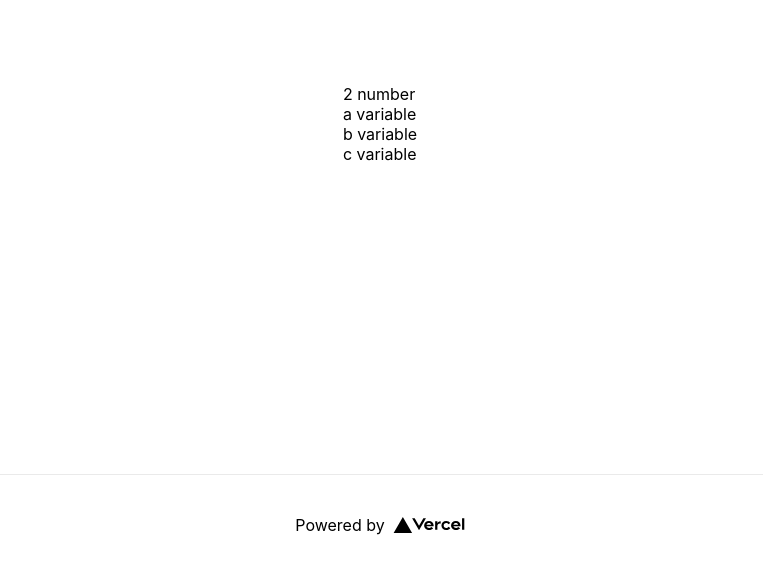
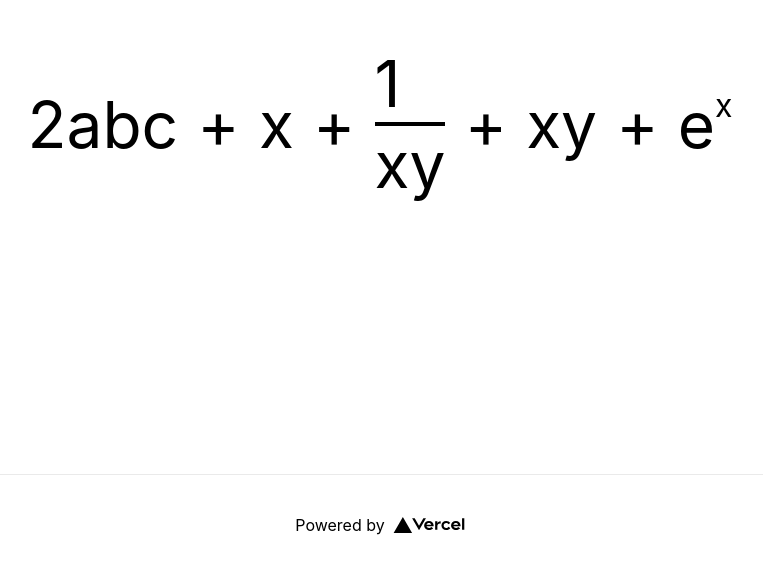
Before and after one commit to gsuemith/algebra-dnd, a Next.js app: page / in a window 1280 px wide. Shown: the part 226-798 px from the top of the page, without its empty margins (260-1023 px from the left). Built offline with nearby package versions, Linux system fonts and the light colour scheme.

Commit message:
hover highlights

```diff
--- /dev/null
+++ b/components/Exponent.js
@@ -0,0 +1,19 @@
+import React from 'react'
+import Expression from './Expression'
+
+const Exponent = ({ operands }) => {
+  const { base, exponent } = operands
+
+
+  return (
+    <div style={{display:"flex"}}>
+      <Expression expression={base} />
+      <div style={{fontSize: ".5em", paddingBottom: "1em"}}>
+        <Expression expression={exponent} />
+      </div>
+
+    </div>
+  )
+}
+
+export default Exponent
--- a/components/Expression.js
+++ b/components/Expression.js
@@ -1,27 +1,48 @@
-import React from 'react'
+import React, { useState } from 'react'
+import Exponent from './Exponent'
+import Fraction from './Fraction'
+import PlusSign from './PlusSign'
 
-const operators = {
-  sum: "+"
-}
 
 const Expression = ({ expression }) => {
+  const [active, setActive] = useState(false)
   const { operator, operands, variable, number } = expression
 
   if (variable) {
-    return <div>{`${variable} variable`}</div>
+    return <div
+      style={{backgroundColor:`${active ? "pink":"None"}`}}
+      onMouseEnter={() => setActive(true)}
+      onMouseLeave={() => setActive(false)}
+      >
+        {`${variable}`}</div>
   }
 
   if (number) {
-    return <div>{`${number} number`}</div>
+    return <div
+      style={{backgroundColor:`${active ? "pink":"None"}`}}
+      onMouseEnter={() => setActive(true)}
+      onMouseLeave={() => setActive(false)}
+      >
+        {`${number}`}</div>
+  }
+
+  if (operator === "quotient") {
+    return <Fraction operands={operands}/>
+  }
+
+  if (operator === "exponent") {
+    return <Exponent operands={operands} />
   }
 
   return (
-    <div>
+    <div style={{display:"flex", flexDirection:"row", alignItems:"center",}}>
       {
         operands.map((expression, idx) => (
         <>
-          <Expression expression={expression}/>
-          { (operator === "sum" && idx === expressions.length - 1) && ` + operator`}
+          <div style={{cursor:"pointer"}}>
+            <Expression expression={expression}/>
+          </div>
+          { (operator === "sum" && idx < operands.length - 1) && <PlusSign />}
         </>
         ))
       }
--- /dev/null
+++ b/components/Fraction.js
@@ -0,0 +1,21 @@
+import React from 'react'
+import Expression from './Expression'
+
+const Fraction = ({ operands }) => {
+  const { numerator, denominator } = operands
+
+  return (
+    <>
+    <div style={{display:"flex", flexDirection:"column"}} >
+      <div>
+        <Expression expression={numerator}/>
+      </div>
+      <div style={{ borderTop: "solid 4px black"}}>
+        <Expression expression={denominator}/>
+      </div>
+    </div>
+    </>
+  )
+}
+
+export default Fraction
--- /dev/null
+++ b/components/PlusSign.js
@@ -0,0 +1,11 @@
+import React from 'react'
+
+const PlusSign = () => {
+  return (
+    <div style={{padding: "0 .3em"}}>
+     {"+"}
+    </div>
+  )
+}
+
+export default PlusSign
--- a/pages/index.js
+++ b/pages/index.js
@@ -13,13 +13,31 @@ const prod_1 = {
   ]
 }
 
+const prod_2 = {
+  operator: "product",
+  operands: [{ variable:"x" }, { variable: "y"}]
+}
+
+const quot_1 = {
+  operator: "quotient",
+  operands: {
+    numerator: { number: 1 },
+    denominator: prod_2
+  }
+}
+
+const exp_1 = {
+  operator: "exponent",
+  operands: {
+    base: { variable: "e" },
+    exponent: { variable: "x" }
+  }
+}
+
 const data = {
-  operator: "product",
+  operator: "sum",
   operands: [
-    { number: 2 },
-    { variable: "a" },
-    { variable: "b" },
-    { variable: "c" }
+    prod_1, {variable: "x"}, quot_1, prod_2, exp_1
   ]
 }
 
@@ -32,8 +50,16 @@ export default function Home() {
         <link rel="icon" href="/favicon.ico" />
       </Head>
 
-      <main className={styles.main}>
-        <Expression expression={data}/>
+      <main className={styles.main} >
+        <div
+          style={{
+            fontSize:"4em"
+          }}
+        >
+
+          <Expression expression={data}/>
+
+        </div>
       </main>
 
       <footer className={styles.footer}>
```
